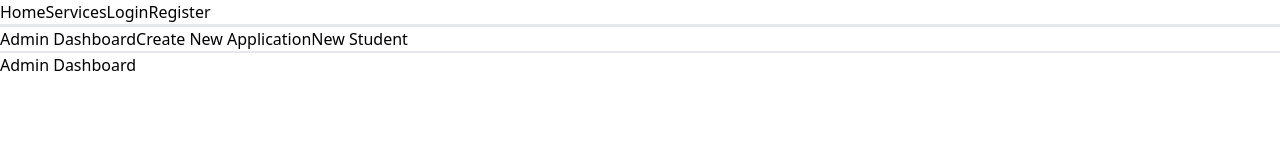
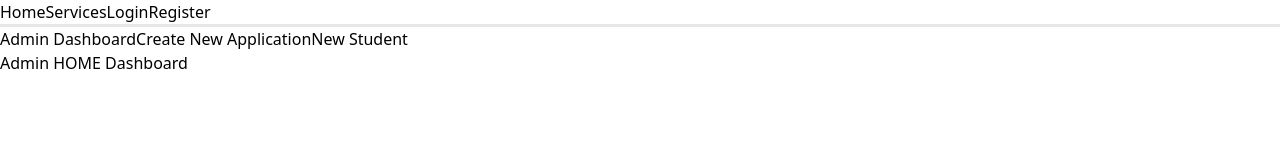
Before and after one commit to mimi-uxui-dev/nouh-tours, a Next.js app: page /dashboard/admin in a window 1280 px wide. Shown: the top 160 px of the page. Built offline with nearby package versions, Linux system fonts and the light colour scheme; no server answers.

Commit message:
user api

```diff
--- /dev/null
+++ b/app/api/users/route.js
@@ -0,0 +1,17 @@
+import dbConnect from "@/utils/dbConnect";
+import User from "@/models/user";
+import { NextResponse } from "next/server";
+
+export async function GET() {
+  await dbConnect();
+
+  try {
+    const users = await User.find().populate("universitiesAppliedTo");
+    return NextResponse.json(users, { status: 200 });
+  } catch (error) {
+    return NextResponse.json(
+      { error: "Failed to fetch users" },
+      { status: 500 }
+    );
+  }
+}
--- a/app/dashboard/admin/page.js
+++ b/app/dashboard/admin/page.js
@@ -1,11 +1,18 @@
-import Link from "next/link";
+// import Link from "next/link";
+// import { useEffect } from "react";
 
 export default function AdminDashboard() {
+  // useEffect(() => {
+  //   first
+
+  //   return () => {
+  //     second
+  //   }
+  // }, [third])
+
   return (
     <div>
-      <hr />
-      <hr />
-      <h1>Admin Dashboard</h1>
+      <h1>Admin HOME Dashboard</h1>
     </div>
   );
 }
```
